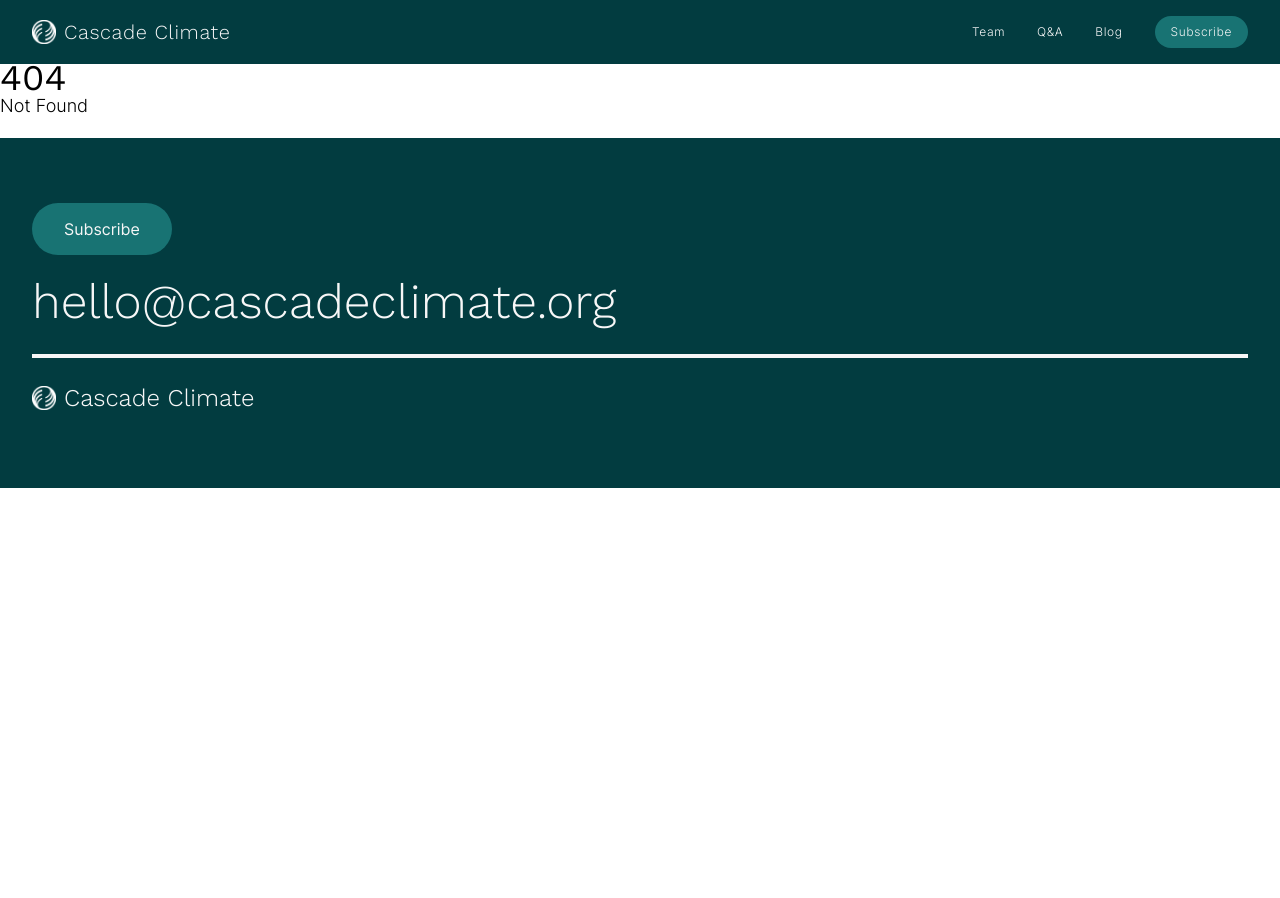
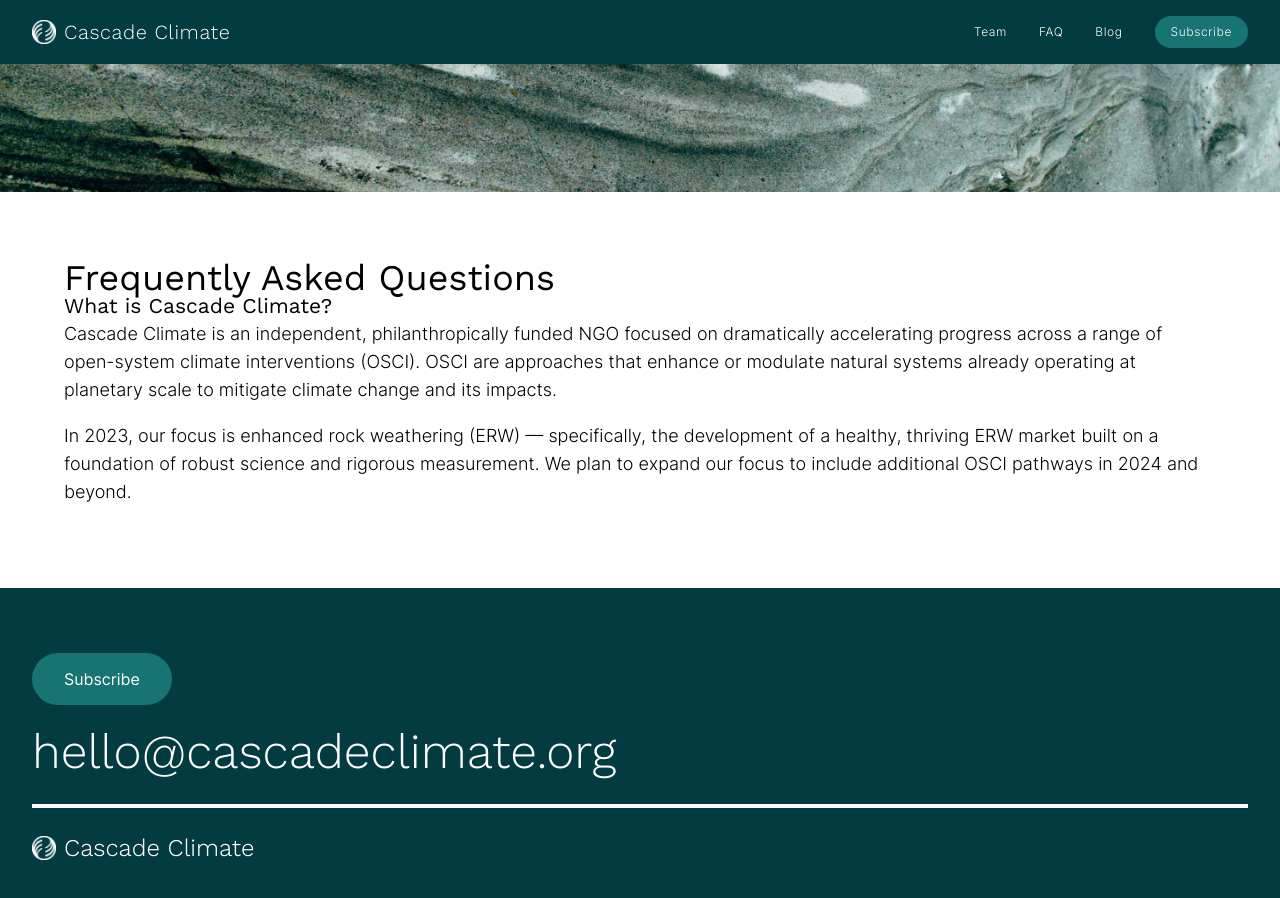
Before and after one commit to Cascade-Climate/cc-website, a SvelteKit app: page /faq in a window 1280 px wide. Before the commit this address had no page. Shown: the top 898 px of the page. Before the commit the page ends 800 px from the top, so only its background shows below. Built offline with nearby package versions, Linux system fonts and the light colour scheme.

Commit message:
faq intro + bugfix

```diff
--- a/src/lib/config.json
+++ b/src/lib/config.json
@@ -6,8 +6,8 @@
 			"label": "Team"
 		},
 		{
-			"url": "/qa",
-			"label": "Q&A"
+			"url": "/faq",
+			"label": "FAQ"
 		},
 		{
 			"url": "/blog",
--- a/src/routes/+layout.svelte
+++ b/src/routes/+layout.svelte
@@ -2,16 +2,9 @@
 	import Header from '$lib/components/Header.svelte';
 	import Footer from '$lib/components/Footer.svelte';
 	import '$lib/theme.css'
-
-	export let root;
-
-	$: root &&
-		root.style.setProperty('--color-light', '#f7f7f7') &&
-		root.style.setProperty('--color-dark', '#023c40') &&
-		root.style.setProperty('--color-accent', '#f7f7f7');
 </script>
 
-<div bind:this={root} id="root-layout">
+<div id="root-layout">
 	<Header />
 	<slot />
 	<Footer />
--- /dev/null
+++ b/src/routes/faq/+page.svelte
@@ -0,0 +1,36 @@
+<script>
+	import heroImage from '$lib/images/rock-weathering.png';
+</script>
+
+<div>
+	<div id="hero">
+		<img src={heroImage} alt="Rock weathering" />
+	</div>
+	<div id="faq">
+		<h1>Frequently Asked Questions</h1>
+		<h3 id="description-header">What is Cascade Climate?</h3>
+		<p>
+			Cascade Climate is an independent, philanthropically funded NGO focused on dramatically
+			accelerating progress across a range of open-system climate interventions (OSCI). OSCI are
+			approaches that enhance or modulate natural systems already operating at planetary scale to
+			mitigate climate change and its impacts.
+		</p>
+		<p>
+			In 2023, our focus is enhanced rock weathering (ERW) — specifically, the development of a
+			healthy, thriving ERW market built on a foundation of robust science and rigorous measurement.
+			We plan to expand our focus to include additional OSCI pathways in 2024 and beyond.
+		</p>
+	</div>
+</div>
+
+<style>
+	#hero img {
+		width: 100%;
+		height: 128px;
+		object-fit: cover;
+	}
+
+	#faq {
+		padding: 4rem;
+	}
+</style>
--- a/src/routes/qa/+page.svelte
+++ /dev/null
@@ -1 +0,0 @@
-<p>q & a</p>
```
